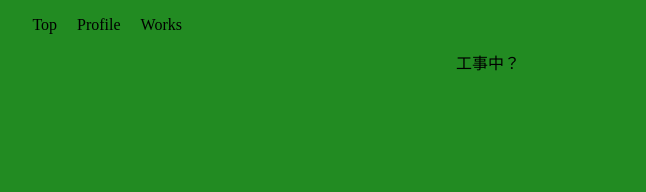
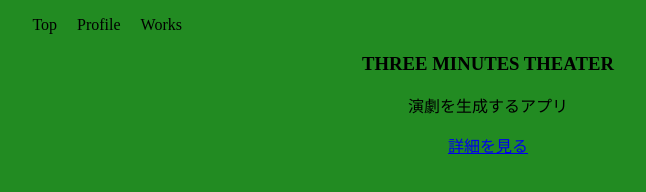
Before and after one commit to MiyamotoRin/mypage, a plain HTML site: page works.html in a window 1280 px wide. Shown: the whole page, without its empty margins (152-798 px from the left). Drawn offline with Linux system fonts and the light colour scheme.

Commit message:
feat: 所属と業績を更新
- 所属を現在のものに変更
- 業績を追加（まだ追加する）

```diff
--- a/css/page.css
+++ b/css/page.css
@@ -35,6 +35,10 @@ p {
   clear: both;
 }
 
+.work-item {
+  list-style: none;
+}
+
 @media(max-width: 670px) {
   .container {
     width: 90%;
--- a/works.html
+++ b/works.html
@@ -21,6 +21,10 @@
     <div class="clear"></div>
   </header>
   <div class="container">
-    <p>工事中？</p>
+    <li class="work-item">
+      <h3>THREE MINUTES THEATER</h3>
+      <p>演劇を生成するアプリ</p>
+      <a href="https://docs.google.com/presentation/d/1W_rXKBm_O4kjtU5E1lKCdwdTT2fFE_bVI4eys5HMqJQ/edit?usp=sharing" target="_blank">詳細を見る</a>
+    </li>
   </div>
 </body>
```
Also changed, not shown: profile.html (+1 -1 lines).
